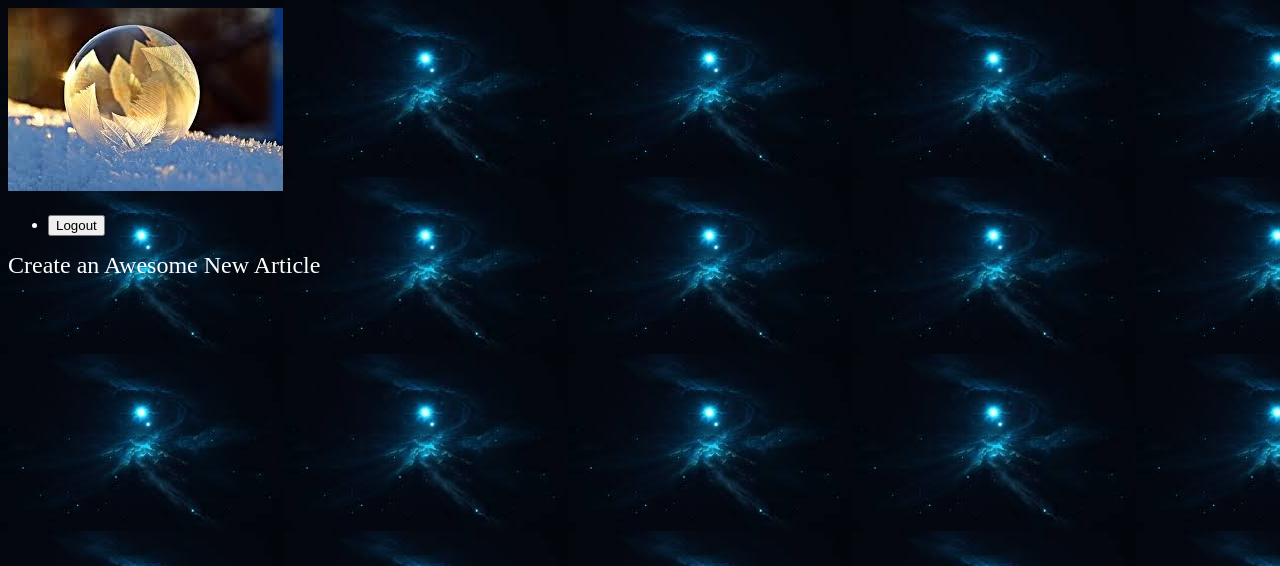
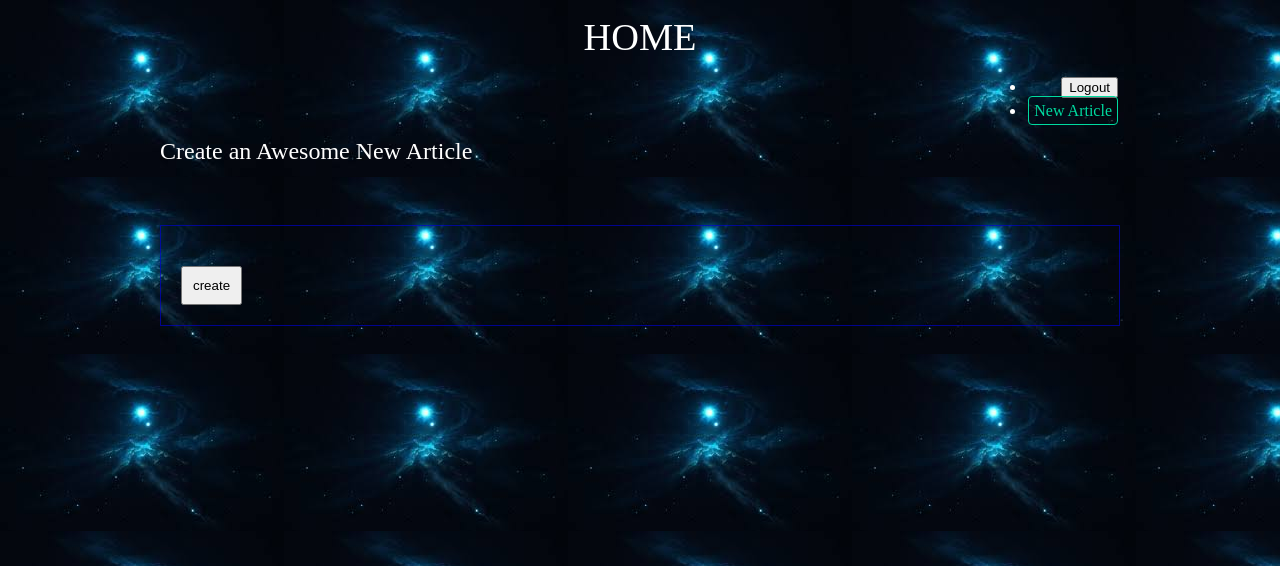
Before and after one commit to amit-poddar3/djangonautic, a Django app: page /articles/create/ in a window 1280 px wide. Shown: the top 566 px of the page. Run offline with Django 3.2, Linux system fonts and the light colour scheme; a user stored in the database is signed in; parts of the project's set-up code (start-up, migrations or seed data) failed here and were passed over.

Commit message:
Final blog

```diff
--- a/accounts/templates/accounts/login.html
+++ b/accounts/templates/accounts/login.html
@@ -1,7 +1,7 @@
 {% extends 'articles/base_layout.html' %}
 
 {% block content %}
-  <h1>Signup</h1>
+  <h1>Login</h1>
 
   <form class="site-form" action="{% url 'accounts:login' %}" method="post">
     {% csrf_token %}
--- /dev/null
+++ b/articles/forms.py
@@ -0,0 +1,7 @@
+from django import forms
+from .import models
+
+class CreateArticle(forms.ModelForm):
+    class Meta:
+        model = models.Article
+        fields = ['title','body','slug','thumb']
--- a/articles/models.py
+++ b/articles/models.py
@@ -1,5 +1,5 @@
 from django.db import models
-
+from django.contrib.auth.models import User
 
 class Article(models.Model):
     title = models.CharField(max_length=100)
@@ -7,6 +7,10 @@
     body = models.TextField()
     date = models.DateTimeField(auto_now_add=True)
     thumb = models.ImageField(default='default.png',blank=True)
+    author = models.ForeignKey(User,on_delete='Cascade')
 
     def __str__(self):
         return self.title
+
+    def snippet(self):
+        return self.body[:50]+'...'
--- a/articles/templates/articles/article_create.html
+++ b/articles/templates/articles/article_create.html
@@ -5,5 +5,15 @@
     <h2>
 Create  an Awesome New Article
     </h2>
+    <form class="site-form" action="{% url 'articles:create' %}" method="post" enctype="multipart/form-data">
+        {% csrf_token %}
+        {{form}}
+        <input type="submit" value="create">
+    </form>
 </div>
+
 {% endblock %}
+
+{% block extrajs %}
+<script src="/static/slugify.js"></script>
+{% endblock %}
--- a/articles/templates/articles/article_list.html
+++ b/articles/templates/articles/article_list.html
@@ -7,8 +7,9 @@
             {% for article in articles %}
                 <div class="article">
                     <h2><a href="{% url 'articles:detail' slug=article.slug %}"> {{article.title}}</a></h2>
-                    <p>{{article.body}}</p>
+                    <p>{{article.snippet}}</p>
                     <p>{{article.date}}</p>
+<p class="author">added by {{article.author.username}} </p>
                 </div>
             {% endfor %}
         </div>
--- a/articles/templates/articles/base_layout.html
+++ b/articles/templates/articles/base_layout.html
@@ -2,23 +2,29 @@
 <!DOCTYPE html>
 <html lang="en">
 <head>
-
     <meta charset="UTF-8">
     <title>Articles</title>
     <link rel="stylesheet" href="{% static 'styles.css' %}">
 </head>
     <body>
-
         <div class="wrapper">
-            <h1> <a href="{% url 'articles:list' %}"> <img src="{% static 'index.jpeg' %}"/> </a></h1>
+            <h1> <a href="{% url 'home' %}">HOME </a></h1>
             <nav>
             <ul>
+                {% if user.is_authenticated %}
                     <li>
                         <form class="logout-link" action="{% url 'accounts:logout' %}" method="post">
                                    {% csrf_token %}
                             <button type="submit">Logout</button>
                         </form>
                     </li>
+                    <li>
+                        <a href="{% url 'articles:create' %}" class="highlight">New Article</a>
+                    </li>
+                {% else %}
+                    <li><a href="{% url 'accounts:login' %}">Login</a> </li>
+                    <li><a href="{% url 'accounts:signup' %}">Signup</a> </li>
+                {% endif %}
             </ul>
             </nav>
 
@@ -27,6 +33,8 @@
 
         </div>
 
+    {% block extrajs %}
+    {% endblock %}
     </body>
 
 </html>
--- a/articles/views.py
+++ b/articles/views.py
@@ -1,7 +1,8 @@
 
-from django.shortcuts import render
+from django.shortcuts import render,redirect
 from .models import Article
 from django.contrib.auth.decorators import login_required
+from .import forms
 
 def article_list(request):
     articles = Article.objects.all().order_by('date')
@@ -13,4 +14,13 @@
 
 @login_required(login_url="/accounts/login/")
 def article_create(request):
-    return render(request,'articles/article_create.html')
+    if request.method == 'POST':
+        form = forms.CreateArticle(request.POST,request.FILES)
+        if form.is_valid():
+            instance = form.save(commit=False)
+            instance.author = request.user
+            instance.save()
+            return redirect('articles:list')
+    else:
+        form = forms.CreateArticle()
+    return render(request,'articles/article_create.html',{'form': form })
--- /dev/null
+++ b/assets/slugify.js
@@ -0,0 +1,12 @@
+const titleInput = document.querySelector('input[name=title]');
+const slugInput = document.querySelector('input[name=slug]');
+
+function slugify(val){
+return val.toString().toLowerCase().trim()
+.replace(/&/g,'-and-')   //replace & with '-and-'
+.replace(/[\s\W-]+/g,'-') //replace spaces non word chars with  dashes with a single dash
+}
+
+titleInput.addEventListener('input',function(e){
+ slugInput.setAttribute('value',slugify(titleInput.value));
+});
--- a/assets/styles.css
+++ b/assets/styles.css
@@ -4,7 +4,103 @@
 background-repeat-y: no-repeat;
 color: #fff;
 }
+
 h1,h2,h3,h4,h5{
 font-weight: normal;
 margin:0;
 }
+
+a, a:hover, a:visited{
+color: #fff;
+text-decoration: none;
+}
+
+.wrapper{
+max-width: 960px;
+margin: 0 auto;
+
+}
+
+div.wrapper h1{
+text-align: center;
+margin: 15px auto;
+font-size: 2.4em;
+}
+
+header{
+display: grid;
+grid-template-columns: 1fr 1fr;
+padding: 20px 0;
+}
+
+nav{
+justify-self: end;
+}
+
+nav li{
+text-align: right;
+padding: 2px;
+color: #fff;
+cursor: pointer;
+border: 1;
+font-size: 1em
+}
+
+.articles {
+display: grid;
+grid-template-columns: 1fr 1fr 1fr;
+grid-gap: 30px;
+}
+
+.article{
+padding: 10px;
+border: 1px solid #00dba0;
+position: relative;
+padding-bottom: 40px;
+}
+
+.article .author{
+padding: 10px;
+background: #00dba0;
+color: blue;
+}
+
+.article h2{
+font-size: 1.2em;
+}
+
+.article-detail .article{
+padding:0;
+}
+
+.article-detail .article img{
+max-width:100%;
+}
+
+.article-detail .article h2{
+text-align: center;
+margin: 20px auto;
+font-size: 2em;
+}
+
+.article-detail .article p{
+text-align: center;
+}
+
+.site-form{
+margin-top: 60px;
+border: 1px solid #0000dba0;
+padding: 20px;
+}
+.site-form input, .site-form textarea{
+display: block;
+margin: 20px 0 0 0;
+padding: 10px;
+}
+
+a.highlight{
+border: 1px solid #00dba0;
+padding: 5px;
+border-radius: 4px;
+color: #00dba0;
+}
--- a/djangonautic/urls.py
+++ b/djangonautic/urls.py
@@ -4,12 +4,14 @@
 from django.contrib.staticfiles.urls import staticfiles_urlpatterns
 from django.conf.urls.static import static
 from django.conf import settings
+from articles import views as article_views
+
 urlpatterns = [
     url(r'^admin/', admin.site.urls),
     url(r'^articles/',include('articles.urls')),
     url(r'^accounts/',include('accounts.urls')),
     url(r'^about/$',views.about),
-    url(r'^$',views.homepage),
+    url(r'^$',article_views.article_list,name="home"),
 ]
 urlpatterns += staticfiles_urlpatterns()
 urlpatterns += static(settings.MEDIA_URL,document_root=settings.MEDIA_ROOT)
```
Also changed, not shown: accounts/views.py (+5 -3 lines), articles/migrations/0004_article_author.py (added), articles/templates/articles/article_detail.html (line endings or trailing spaces), assets/index.jpeg (deleted), db.sqlite3, media/3_BK2GmUQ.jpeg (added), media/3_gANOR1t.jpeg (added), media/index.jpeg (deleted). Lines whose indentation alone changed are shown as unchanged.
